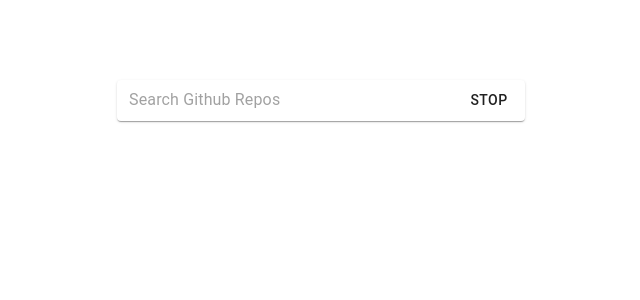
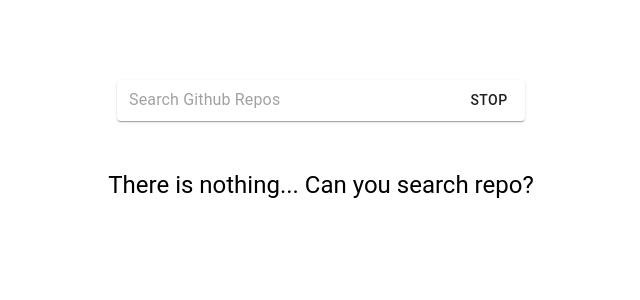
Before and after one commit to vladossuper/test-repo, a React (Create React App) app: page / in a window 1280 px wide. Shown: the top 300 px of the page, without its empty margins (319-959 px from the left). Built offline with nearby package versions, Linux system fonts and the light colour scheme.

Commit message:
Added some features

```diff
--- a/src/features/Repos/index.jsx
+++ b/src/features/Repos/index.jsx
@@ -56,6 +56,9 @@
       <Grid container item justify='center' xs={12} className={classes.search}>
         <Search handleSearchQuery={handleSearchQuery} handleStop={handleStop} />
       </Grid>
+      <Grid container item justify='center' xs={12}>
+        {(totalRepos && totalRepos > 0) && <Typography variant='h6' align='center'>{totalRepos} repository results</Typography> }
+      </Grid>
       <Grid item container justify='center' xs={12} className={classes.content}>
         { isLoadingRepos ?
           <CircularProgress /> :
@@ -73,13 +76,15 @@
               </Grid>
               <Grid item xs={8} >
                 {
-                  reposList && reposList.map((repo) => (
-                    <CardItem key={repo.id} repo={repo} />
-                  ))
+                  reposList ?
+                    reposList.map((repo) => (
+                      <CardItem key={repo.id} repo={repo} />
+                    )) :
+                    <Typography variant='h5' align='center'>There is nothing... Can you search repo?</Typography>
                 }
               </Grid>
               <Grid item container xs={2} justify='flex-end'>
-                {prevDebounceSearch && (
+                {prevReposList && (
                   <Box mt={3}>
                     <Typography variant='subtitle2'>Previous Request:</Typography>
                     <Button variant='outlined' onClick={handlePrevRequest}>{prevDebounceSearch}</Button>
--- a/src/hooks/useDebounce.js
+++ b/src/hooks/useDebounce.js
@@ -6,7 +6,9 @@
 
     useEffect(() => {
         const handler = setTimeout(() => setState(prevState => {
-            setPrevState(prevState);
+            if (prevState.length > 0) {
+                setPrevState(prevState);
+            }
             return value;
         }), timeout);
         return () => clearTimeout(handler);
```
